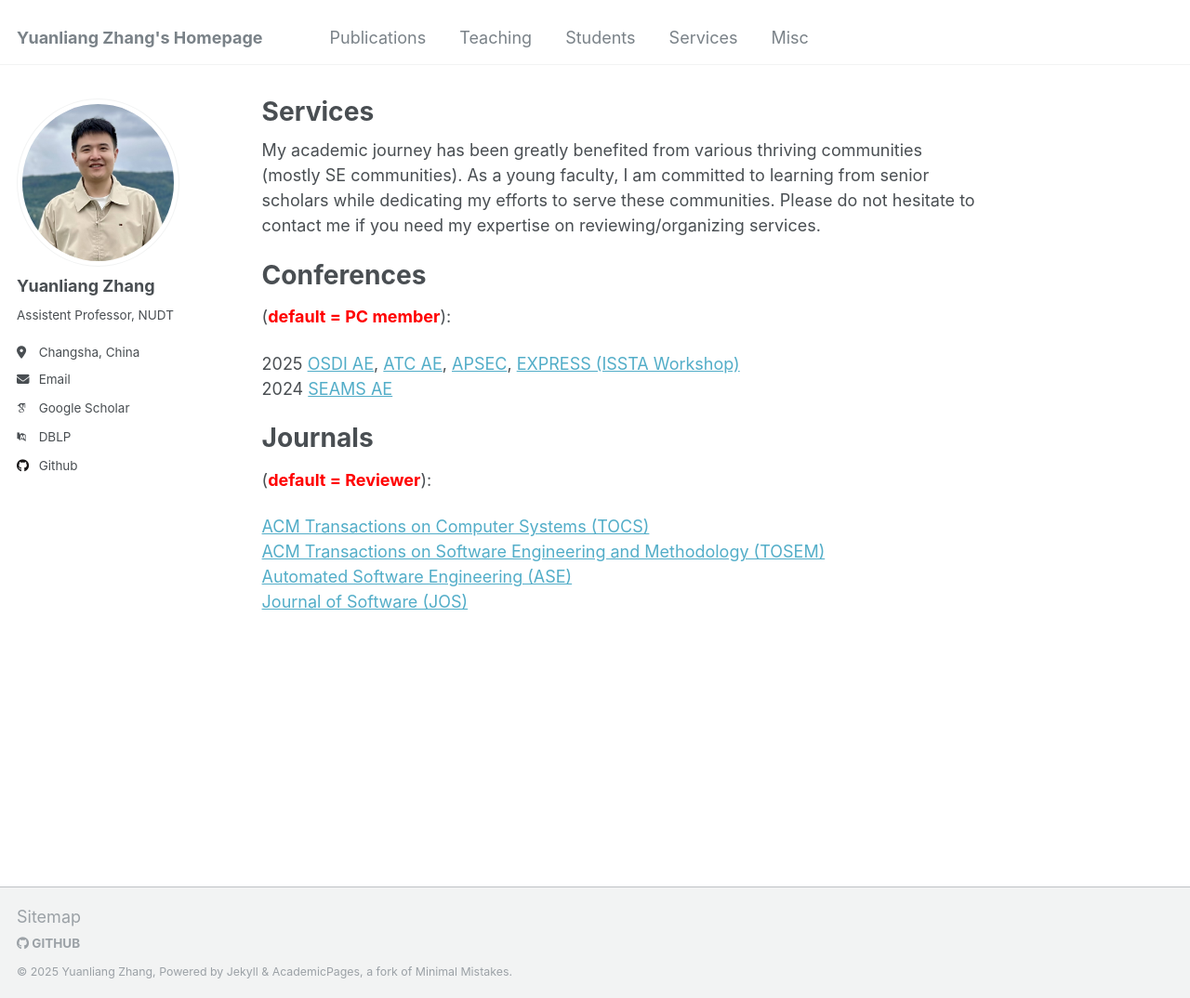
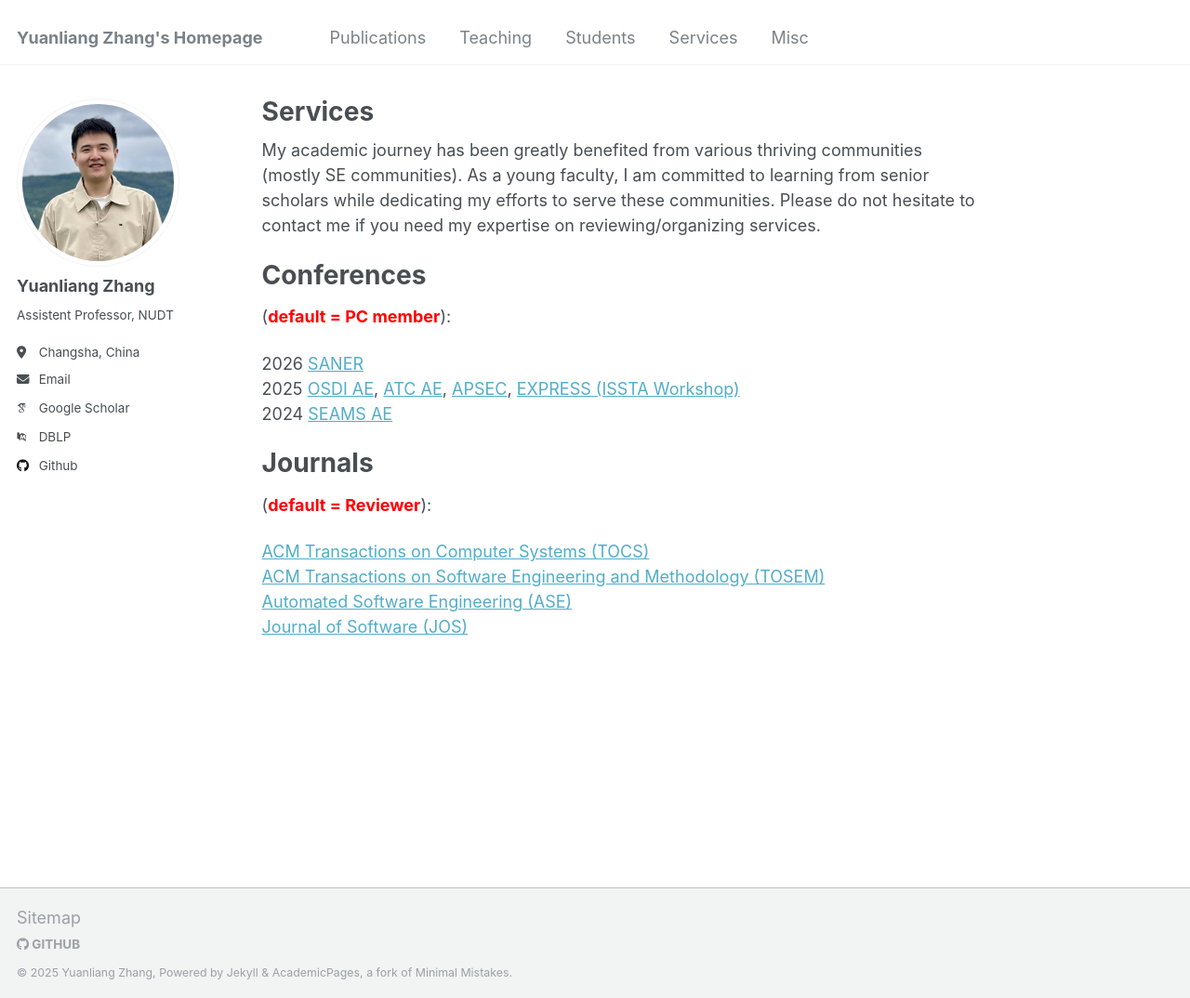
Before and after one commit to zhangbuzhang/zhangbuzhang.github.io, a Jekyll site: the page built from _pages/services.md, in a window 1280 px wide and 1074 px high. Shown: the whole window at 93% size. Built offline with Jekyll 4.4.1, drawn with Linux system fonts in a browser that asks for light colours; some web fonts are replaced.

Commit message:
saner pc

```diff
--- a/_pages/services.md
+++ b/_pages/services.md
@@ -10,6 +10,7 @@ Conferences
 ======
 (**<font color="red">default = PC member</font>**):
 
+2026 [SANER](https://conf.researchr.org/track/saner-2026/saner-2026-papers)
 2025 [OSDI AE](https://www.usenix.org/conference/osdi25/call-for-artifacts), [ATC AE](https://www.usenix.org/conference/atc25/call-for-artifacts), [APSEC](https://conf.researchr.org/home/apsec-2025), [EXPRESS (ISSTA Workshop)](https://conf.researchr.org/home/issta-2025/express-2025)
 2024 [SEAMS AE](https://conf.researchr.org/home/seams-2024)
 
```
